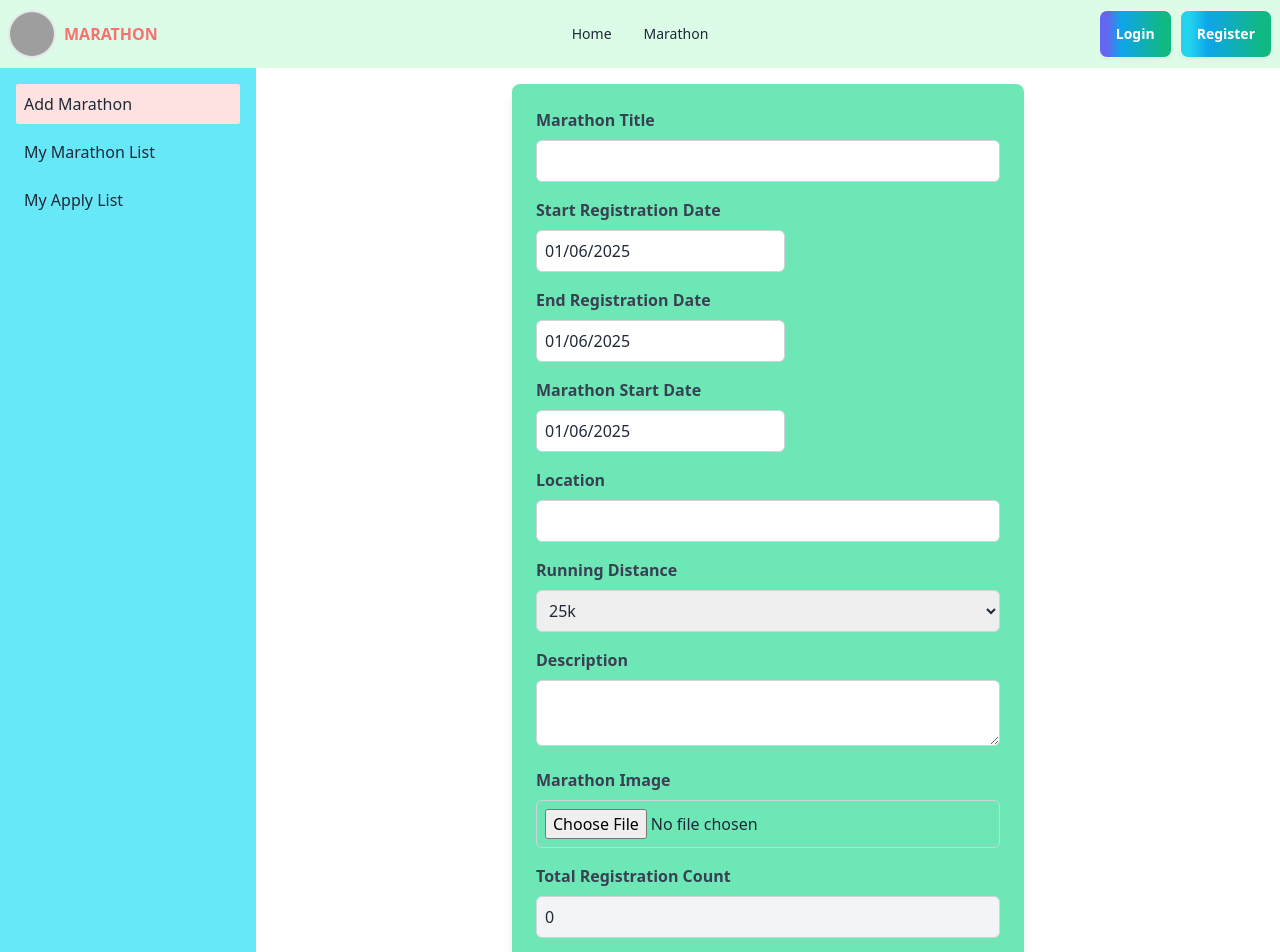
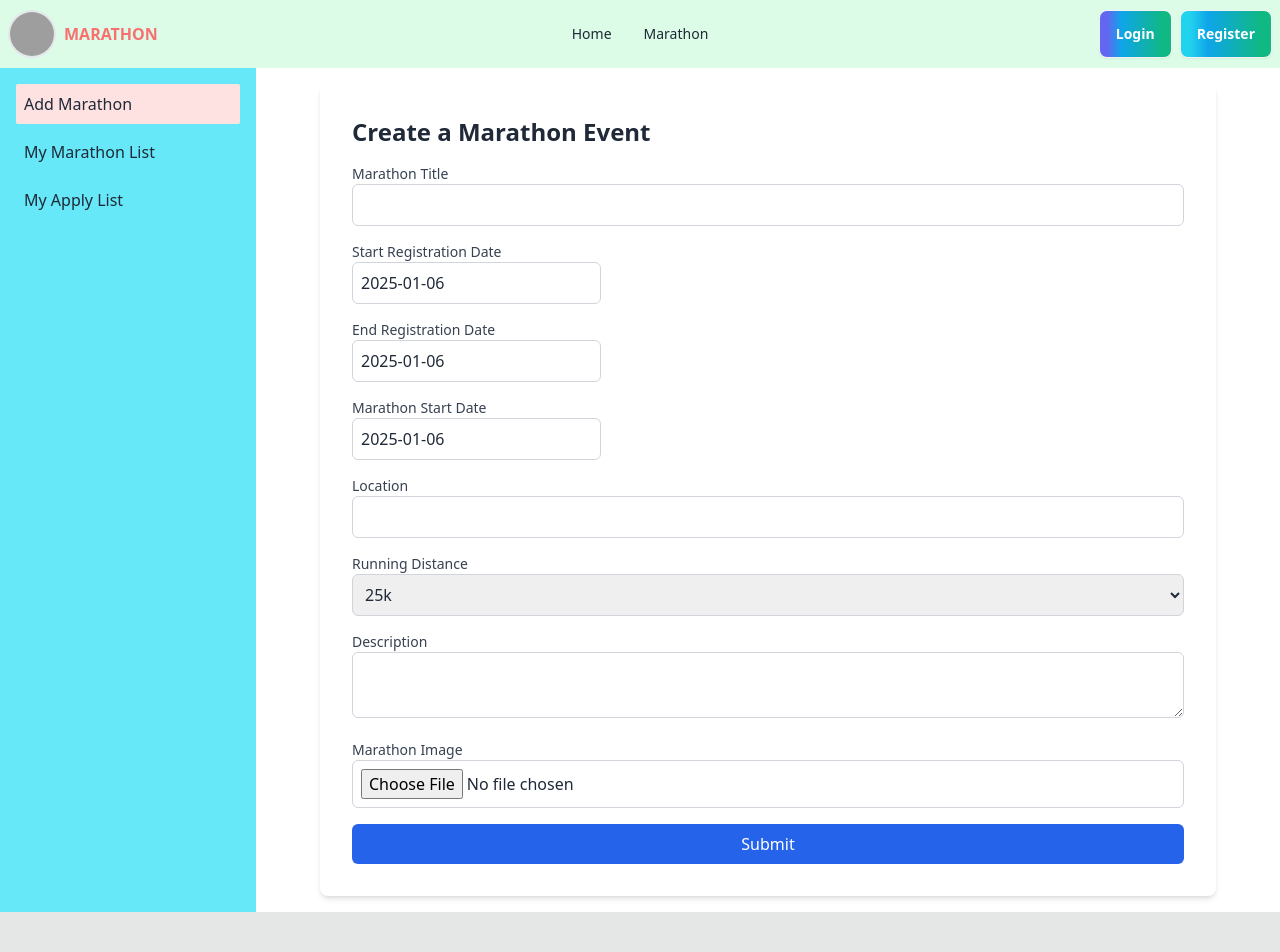
Before and after one commit to sabbir6175/Marathon-client-side-a11, a React (Vite) app: page /Dashboard in a window 1280 px wide. Shown: the top 952 px of the page. Built offline with nearby package versions, Linux system fonts and the light colour scheme; no server answers; grey boxes are pictures that could not be loaded.

Commit message:
marathon page work complete

```diff
--- a/package.json
+++ b/package.json
@@ -10,6 +10,7 @@
     "preview": "vite preview"
   },
   "dependencies": {
+    "axios": "^1.7.9",
     "firebase": "^11.1.0",
     "framer-motion": "^11.15.0",
     "localforage": "^1.10.0",
--- a/src/page/Dashboard/AnotherPage/AddMarathon.jsx
+++ b/src/page/Dashboard/AnotherPage/AddMarathon.jsx
@@ -1,112 +1,127 @@
-import React, { useState } from "react";
-import DatePicker from "react-datepicker";
-import "react-datepicker/dist/react-datepicker.css";
+import React, { useState } from 'react';
+import DatePicker from 'react-datepicker';
+import 'react-datepicker/dist/react-datepicker.css';
 
 const AddMarathon = () => {
-  const [formData, setFormData] = useState({
-    marathonTitle: "",
-    startRegistrationDate: new Date(),
-    endRegistrationDate: new Date(),
-    marathonStartDate: new Date(),
-    location: "",
-    runningDistance: "25k", // default value
-    description: "",
-    marathonImage: null,
-    totalRegistrationCount: 0,
-    createdAt: new Date(),
-  });
+  const [title, setTitle] = useState('');
+  const [startDate, setStartDate] = useState(new Date());
+  const [endDate, setEndDate] = useState(new Date());
+  const [marathonDate, setMarathonDate] = useState(new Date());
+  const [location, setLocation] = useState('');
+  const [distance, setDistance] = useState('25k');
+  const [description, setDescription] = useState('');
+  const [image, setImage] = useState(null);
+  const [message, setMessage] = useState('');
 
-  const handleChange = (e) => {
-    const { name, value } = e.target;
-    setFormData((prevData) => ({
-      ...prevData,
-      [name]: value,
-    }));
+  // Handle form submission
+  const handleSubmit = (e) => {
+    e.preventDefault();
+
+    const marathonDetails = {
+      title,
+      startDate,
+      endDate,
+      marathonDate,
+      location,
+      distance,
+      description,
+      image,
+      createdAt: new Date(), // Automatically set the creation date
+      totalRegistrationCount: 0, // Initial registration count
     };
 
-  const handleDateChange = (date, name) => {
-    setFormData((prevData) => ({
-      ...prevData,
-      [name]: date,
-    }));
-  };
+    // Simulate saving the marathon details (usually, you'd send this data to a backend)
+    console.log(marathonDetails);
 
-  const handleImageChange = (e) => {
-    setFormData((prevData) => ({
-      ...prevData,
-      marathonImage: e.target.files[0],
-    }));
-  };
-
-  const handleSubmit = (e) => {
-    e.preventDefault();
-    console.log(formData);
-    // Add the logic to save the form data to the server or handle the data here.
+    // Show success message
+    setMessage('Marathon event created successfully!');
   };
 
   return (
-    <form onSubmit={handleSubmit} className="max-w-lg mx-auto p-6 bg-gradient-to-r  bg-emerald-300 shadow-lg rounded-lg">
-      <div className="mb-4">
-        <label className="block text-gray-700 font-semibold">Marathon Title</label>
+    <div className="max-w-4xl mx-auto p-8 bg-white rounded-lg shadow-md">
+      <h2 className="text-2xl font-bold mb-4">Create a Marathon Event</h2>
+      {message && (
+        <div className="mb-4 p-3 text-green-700 bg-green-100 border border-green-300 rounded-md">
+          {message}
+        </div>
+      )}
+      <form onSubmit={handleSubmit} className="space-y-4">
+        <div>
+          <label htmlFor="title" className="block text-sm font-medium text-gray-700">
+            Marathon Title
+          </label>
           <input
             type="text"
-          name="marathonTitle"
-          value={formData.marathonTitle}
-          onChange={handleChange}
-          className="w-full p-2 mt-2 border border-gray-300 rounded-md focus:outline-none focus:ring-2 focus:ring-indigo-500"
+            id="title"
+            value={title}
+            onChange={(e) => setTitle(e.target.value)}
+            className="w-full p-2 border border-gray-300 rounded-md"
             required
           />
         </div>
 
-      <div className="mb-4">
-        <label className="block text-gray-700 font-semibold">Start Registration Date</label>
+        <div>
+          <label htmlFor="startDate" className="block text-sm font-medium text-gray-700">
+            Start Registration Date
+          </label>
           <DatePicker
-          selected={formData.startRegistrationDate}
-          onChange={(date) => handleDateChange(date, "startRegistrationDate")}
-          className="w-full p-2 mt-2 border border-gray-300 rounded-md focus:outline-none focus:ring-2 focus:ring-indigo-500"
+            selected={startDate}
+            onChange={(date) => setStartDate(date)}
+            className="w-full p-2 border border-gray-300 rounded-md"
+            dateFormat="yyyy-MM-dd"
             required
           />
         </div>
 
-      <div className="mb-4">
-        <label className="block text-gray-700 font-semibold">End Registration Date</label>
+        <div>
+          <label htmlFor="endDate" className="block text-sm font-medium text-gray-700">
+            End Registration Date
+          </label>
           <DatePicker
-          selected={formData.endRegistrationDate}
-          onChange={(date) => handleDateChange(date, "endRegistrationDate")}
-          className="w-full p-2 mt-2 border border-gray-300 rounded-md focus:outline-none focus:ring-2 focus:ring-indigo-500"
+            selected={endDate}
+            onChange={(date) => setEndDate(date)}
+            className="w-full p-2 border border-gray-300 rounded-md"
+            dateFormat="yyyy-MM-dd"
             required
           />
         </div>
 
-      <div className="mb-4">
-        <label className="block text-gray-700 font-semibold">Marathon Start Date</label>
+        <div>
+          <label htmlFor="marathonDate" className="block text-sm font-medium text-gray-700">
+            Marathon Start Date
+          </label>
           <DatePicker
-          selected={formData.marathonStartDate}
-          onChange={(date) => handleDateChange(date, "marathonStartDate")}
-          className="w-full p-2 mt-2 border border-gray-300 rounded-md focus:outline-none focus:ring-2 focus:ring-indigo-500"
+            selected={marathonDate}
+            onChange={(date) => setMarathonDate(date)}
+            className="w-full p-2 border border-gray-300 rounded-md"
+            dateFormat="yyyy-MM-dd"
             required
           />
         </div>
 
-      <div className="mb-4">
-        <label className="block text-gray-700 font-semibold">Location</label>
+        <div>
+          <label htmlFor="location" className="block text-sm font-medium text-gray-700">
+            Location
+          </label>
           <input
             type="text"
-          name="location"
-          value={formData.location}
-          onChange={handleChange}
-          className="w-full p-2 mt-2 border border-gray-300 rounded-md focus:outline-none focus:ring-2 focus:ring-indigo-500"
+            id="location"
+            value={location}
+            onChange={(e) => setLocation(e.target.value)}
+            className="w-full p-2 border border-gray-300 rounded-md"
             required
           />
         </div>
 
-      <div className="mb-4">
-        <label className="block text-gray-700 font-semibold">Running Distance</label>
+        <div>
+          <label htmlFor="distance" className="block text-sm font-medium text-gray-700">
+            Running Distance
+          </label>
           <select
-          name="runningDistance"
-          value={formData.runningDistance}
-          onChange={handleChange}
-          className="w-full p-2 mt-2 border border-gray-300 rounded-md focus:outline-none focus:ring-2 focus:ring-indigo-500"
+            id="distance"
+            value={distance}
+            onChange={(e) => setDistance(e.target.value)}
+            className="w-full p-2 border border-gray-300 rounded-md"
             required
           >
             <option value="25k">25k</option>
@@ -115,57 +130,36 @@ const AddMarathon = () => {
           </select>
         </div>
 
-      <div className="mb-4">
-        <label className="block text-gray-700 font-semibold">Description</label>
+        <div>
+          <label htmlFor="description" className="block text-sm font-medium text-gray-700">
+            Description
+          </label>
           <textarea
-          name="description"
-          value={formData.description}
-          onChange={handleChange}
-          className="w-full p-2 mt-2 border border-gray-300 rounded-md focus:outline-none focus:ring-2 focus:ring-indigo-500"
-          required
-        ></textarea>
-      </div>
-
-      <div className="mb-4">
-        <label className="block text-gray-700 font-semibold">Marathon Image</label>
-        <input
-          type="file"
-          name="marathonImage"
-          onChange={handleImageChange}
-          className="w-full p-2 mt-2 border border-gray-300 rounded-md focus:outline-none focus:ring-2 focus:ring-indigo-500"
+            id="description"
+            value={description}
+            onChange={(e) => setDescription(e.target.value)}
+            className="w-full p-2 border border-gray-300 rounded-md"
             required
           />
         </div>
 
-      <div className="mb-4">
-        <label className="block text-gray-700 font-semibold">Total Registration Count</label>
+        <div>
+          <label htmlFor="image" className="block text-sm font-medium text-gray-700">
+            Marathon Image
+          </label>
           <input
-          type="number"
-          name="totalRegistrationCount"
-          value={formData.totalRegistrationCount}
-          disabled
-          className="w-full p-2 mt-2 border border-gray-300 rounded-md bg-gray-100"
+            type="file"
+            id="image"
+            onChange={(e) => setImage(e.target.files[0])}
+            className="w-full p-2 border border-gray-300 rounded-md"
           />
         </div>
 
-      <div className="mb-4">
-        <label className="block text-gray-700 font-semibold">Created At</label>
-        <input
-          type="text"
-          name="createdAt"
-          value={formData.createdAt.toString()}
-          disabled
-          className="w-full p-2 mt-2 border border-gray-300 rounded-md bg-gray-100"
-        />
-      </div>
-
-      <button
-        type="submit"
-        className="w-full p-3 bg-indigo-600 text-white font-semibold rounded-md hover:bg-indigo-700 transition duration-300"
-      >
+        <button type="submit" className="w-full py-2 bg-blue-600 text-white rounded-md hover:bg-blue-700 transition-all">
           Submit
         </button>
       </form>
+    </div>
   );
 };
 
--- a/src/page/Marathon/Marathon.jsx
+++ b/src/page/Marathon/Marathon.jsx
@@ -1,11 +1,59 @@
-import React from 'react';
+import React, { useState, useEffect } from "react";
+import { Link } from "react-router-dom";
+import axios from "axios";
 
 const Marathon = () => {
-    return (
-        <div>
-            <h1>Welcome to Marathon page</h1>
+  const [marathons, setMarathons] = useState([]);
+  const [loading, setLoading] = useState(true);
+  const [error, setError] = useState(null);
+
+  useEffect(() => {
+    // Fetch marathons from backend API
+    axios
+      .get('http://localhost:3000/AddMarathon')
+      .then(response => {
+        setMarathons(response.data);
+        setLoading(false);
+      })
+      .catch(error => {
+        setError('Failed to fetch marathons.');
+        setLoading(false);
+      });
+  }, []);
+
+  if (loading) {
+    return <div>Loading...</div>;
+  }
+
+  if (error) {
+    return <div>{error}</div>;
+  }
+
+  return (
+    <div className="grid grid-cols-1 sm:grid-cols-2 lg:grid-cols-3 gap-6 p-4">
+      {marathons.map((marathon) => (
+        <div key={marathon._id} className="card border-2 bg-base-100 shadow-xl p-5 transform transition-all duration-300 hover:text-white hover:scale-105 hover:shadow-2xl hover:bg-red-300 hover:translate-y-[-10px]">
+          <figure>
+            <img src={marathon.marathonImage} alt={marathon.marathonTitle} className="w-full h-48 object-cover transform transition-transform duration-300 hover:scale-105 hover:translate-y-[-10px]" />
+          </figure>
+          <div className="card-body">
+            <h2 className="card-title text-xl font-bold">{marathon.marathonTitle}</h2>
+            <p className="">Location: {marathon.location}</p>
+            <p className="">
+              {`Registration start: ${new Date(marathon.startRegistrationDate).toLocaleDateString()}`}
+
+            </p>
+            <p>{`Registration End: ${new Date(marathon.endRegistrationDate).toLocaleDateString()}`}</p>
+            <div className="card-actions justify-end">
+              <Link to={`/marathon/${marathon._id}`} className="btn btn-info">
+                See Details
+              </Link>
+            </div>
+          </div>
         </div>
-    );
+      ))}
+    </div>
+  );
 };
 
 export default Marathon;
```
Also changed, not shown: 1 other file (tests, documents, lock files or other folders). Lines whose indentation alone changed are shown as unchanged.
